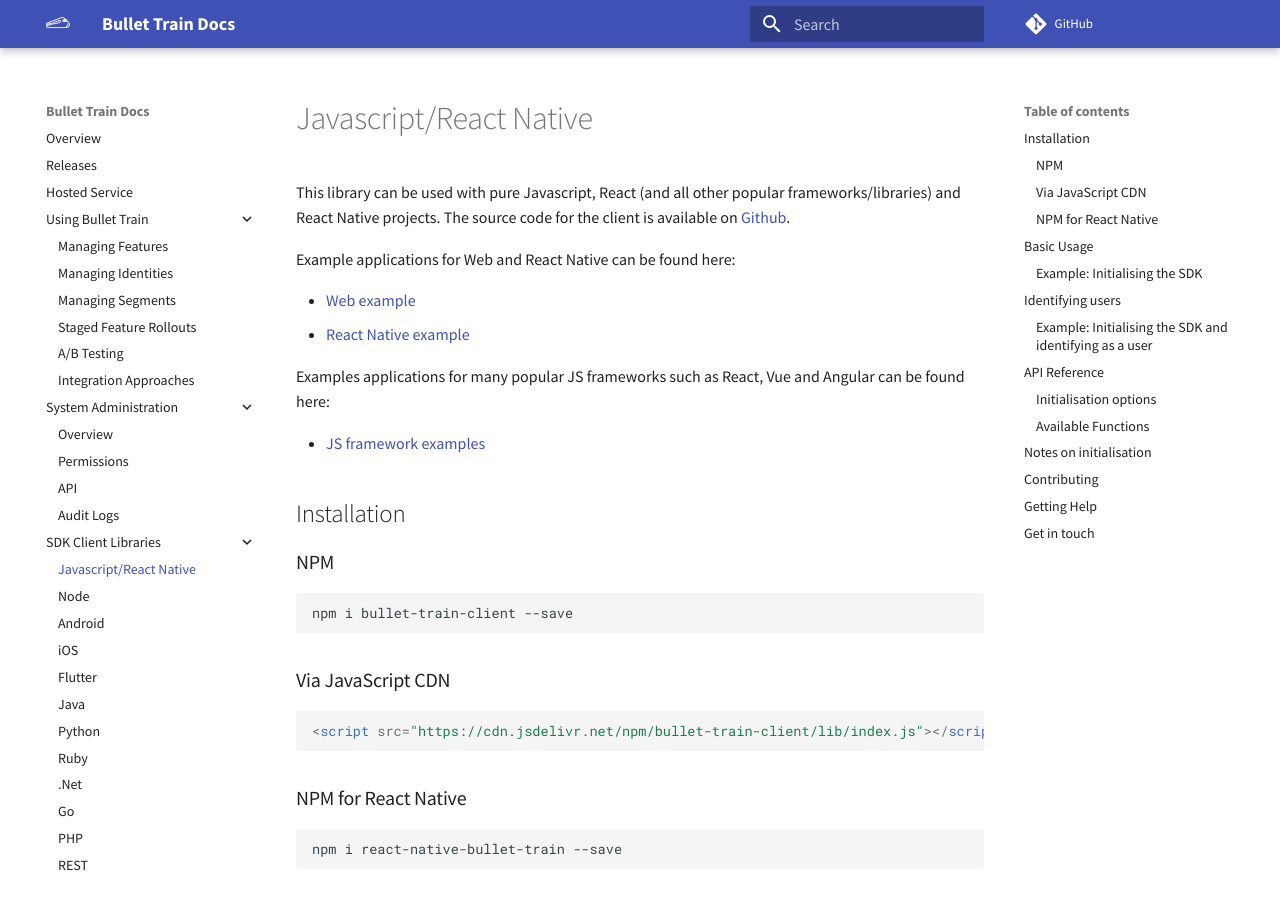
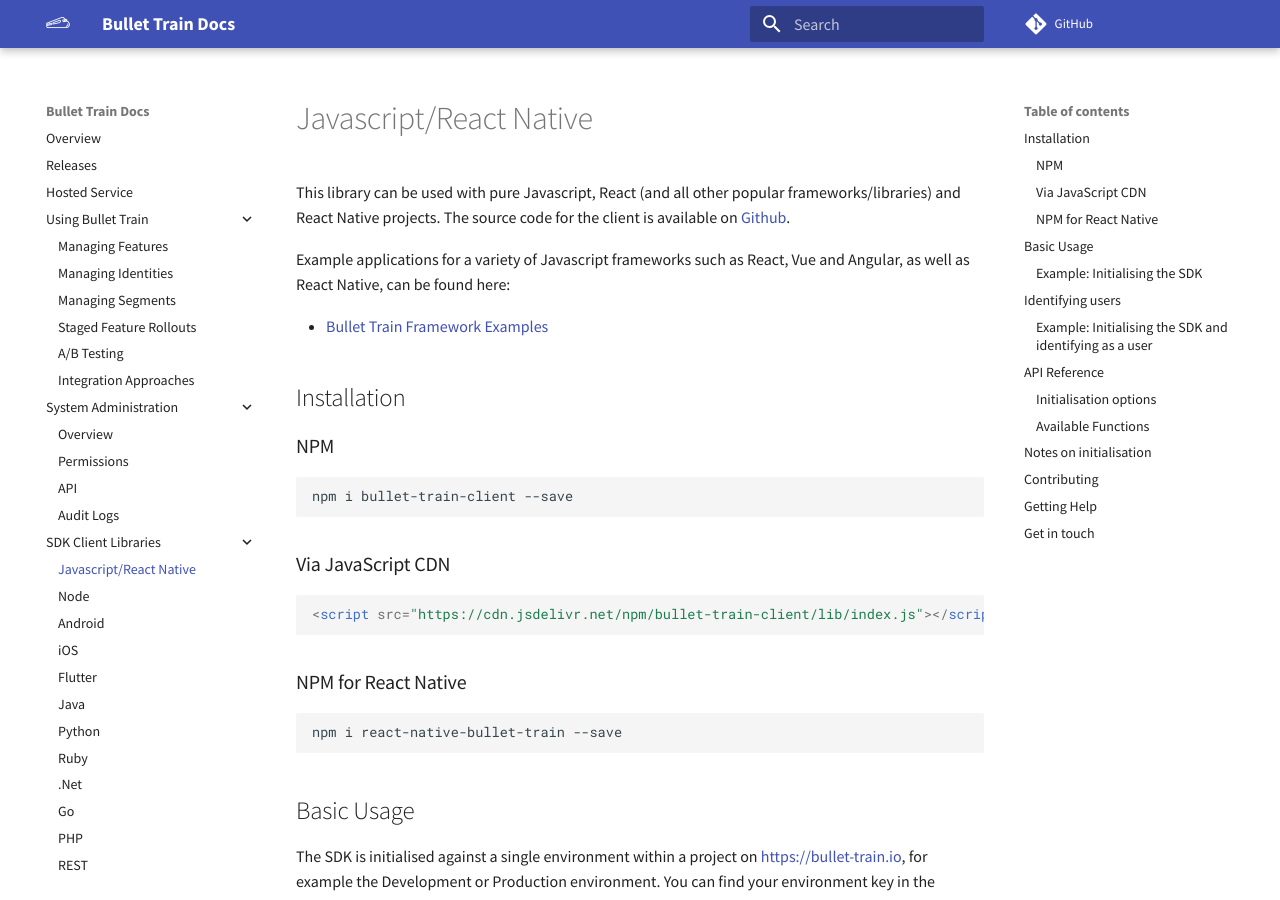
Before and after one commit to Flagsmith/flagsmith-docs, an MkDocs documentation site: the page built from docs/clients/javascript.md, in a window 1280 px wide and 900 px high. Built offline with MkDocs 1.6.1 and Material for MkDocs 9.7.7, drawn with Linux system fonts in a browser that asks for light colours; comment, search, counter and statistics services are not loaded.

Commit message:
Fixed some broken links

```diff
--- a/docs/clients/javascript.md
+++ b/docs/clients/javascript.md
@@ -2,14 +2,9 @@ description: Manage your Feature Flags and Remote Config in your Javascript appl
 
 This library can be used with pure Javascript, React (and all other popular frameworks/libraries) and React Native projects. The source code for the client is available on [Github](https://github.com/BulletTrainHQ/bullet-train-js-client).
 
-Example applications for Web and React Native can be found here:
+Example applications for a variety of Javascript frameworks such as React, Vue and Angular, as well as React Native, can be found here:
 
-- [Web example](https://github.com/BulletTrainHQ/bullet-train-js-client/tree/master/bullet-train-client/example)
-- [React Native example](https://github.com/BulletTrainHQ/bullet-train-js-client/tree/master/react-native-bullet-train/example)
-
-Examples applications for many popular JS frameworks such as React, Vue and Angular can be found here:
-
-- [JS framework examples](https://github.com/BulletTrainHQ/bullet-train-examples)
+- [Bullet Train Framework Examples](https://github.com/BulletTrainHQ/bullet-train-js-client/tree/master/examples)
 
 ## Installation
 
```
Also changed, not shown: docs/clients/go.md (+1 -1 lines).
